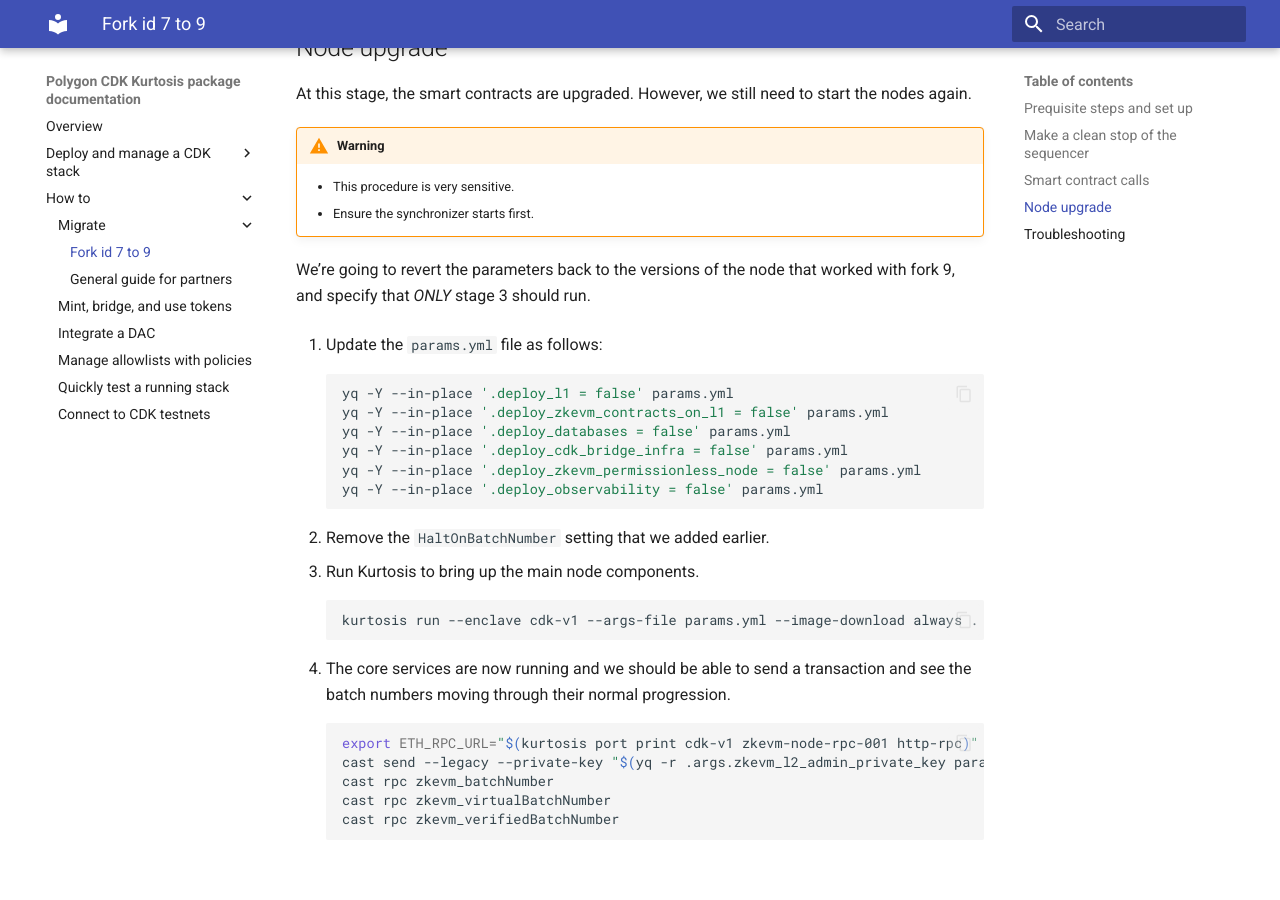
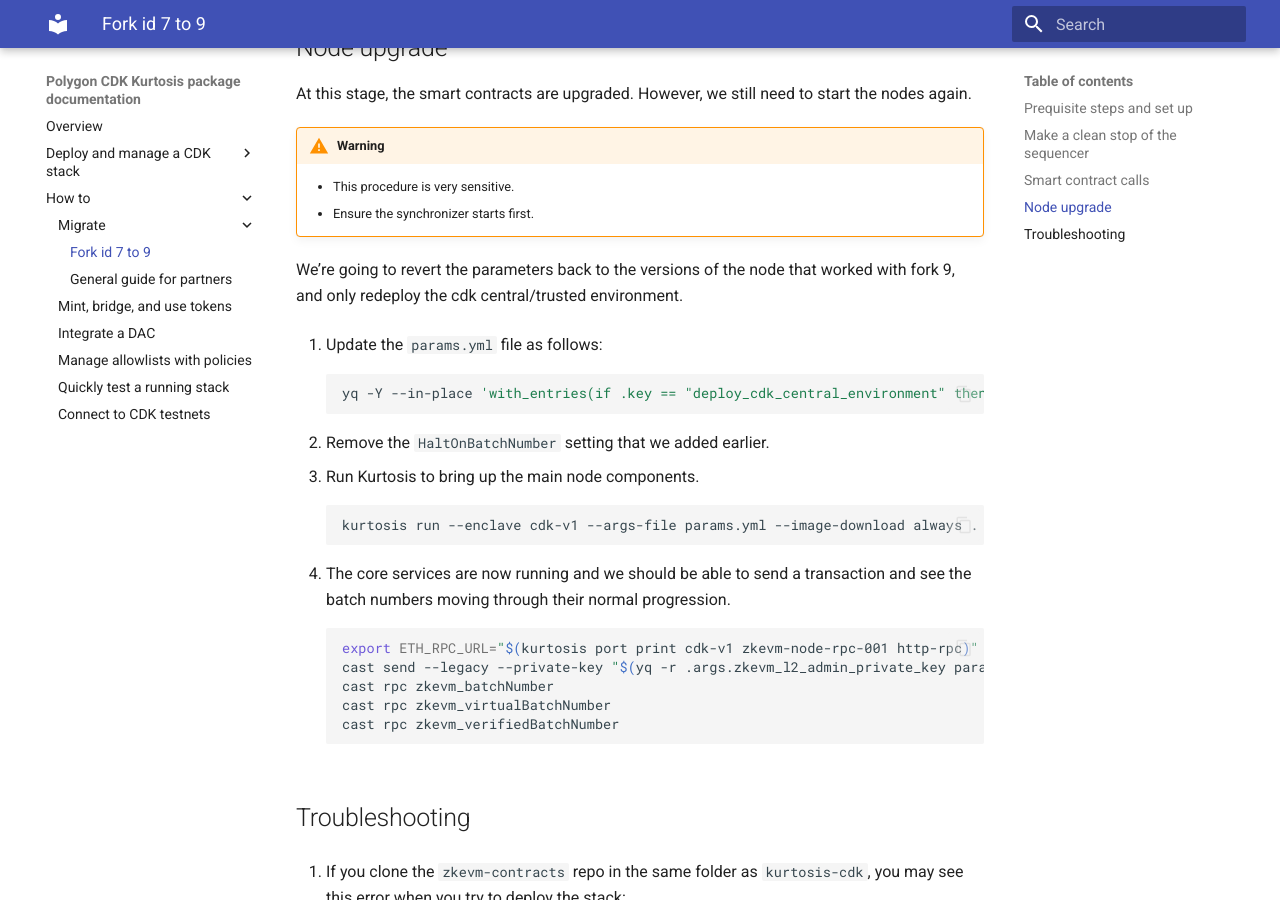
Before and after one commit to 0xPolygon/kurtosis-cdk, an MkDocs documentation site: the page built from docs/how-to/migrate/forkid-7-to-9.md, in a window 1280 px wide and 900 px high, scrolled down 4724 px. Built offline with MkDocs 1.6.1 and Material for MkDocs 9.7.7, drawn with Linux system fonts in a browser that asks for light colours.

Commit message:
docs: update forkid 7 to 9 migration

````diff
--- a/docs/how-to/migrate/forkid-7-to-9.md
+++ b/docs/how-to/migrate/forkid-7-to-9.md
@@ -242,17 +242,12 @@ At this stage, the smart contracts are upgraded. However, we still need to start
     - This procedure is very sensitive.
     - Ensure the synchronizer starts first.
 
-We're going to revert the parameters back to the versions of the node that worked with fork 9, and specify that _ONLY_ stage 3 should run.
+We're going to revert the parameters back to the versions of the node that worked with fork 9, and only redeploy the cdk central/trusted environment.
 
 1. Update the `params.yml` file as follows:
 
-    ```sh
-    yq -Y --in-place '.deploy_l1 = false' params.yml
-    yq -Y --in-place '.deploy_zkevm_contracts_on_l1 = false' params.yml
-    yq -Y --in-place '.deploy_databases = false' params.yml
-    yq -Y --in-place '.deploy_cdk_bridge_infra = false' params.yml
-    yq -Y --in-place '.deploy_zkevm_permissionless_node = false' params.yml
-    yq -Y --in-place '.deploy_observability = false' params.yml
+    ```bash
+    yq -Y --in-place 'with_entries(if .key == "deploy_cdk_central_environment" then .value = true elif .value | type == "boolean" then .value = false else . end)' params.yml
     ```
 
 2. Remove the `HaltOnBatchNumber` setting that we added earlier.
````
